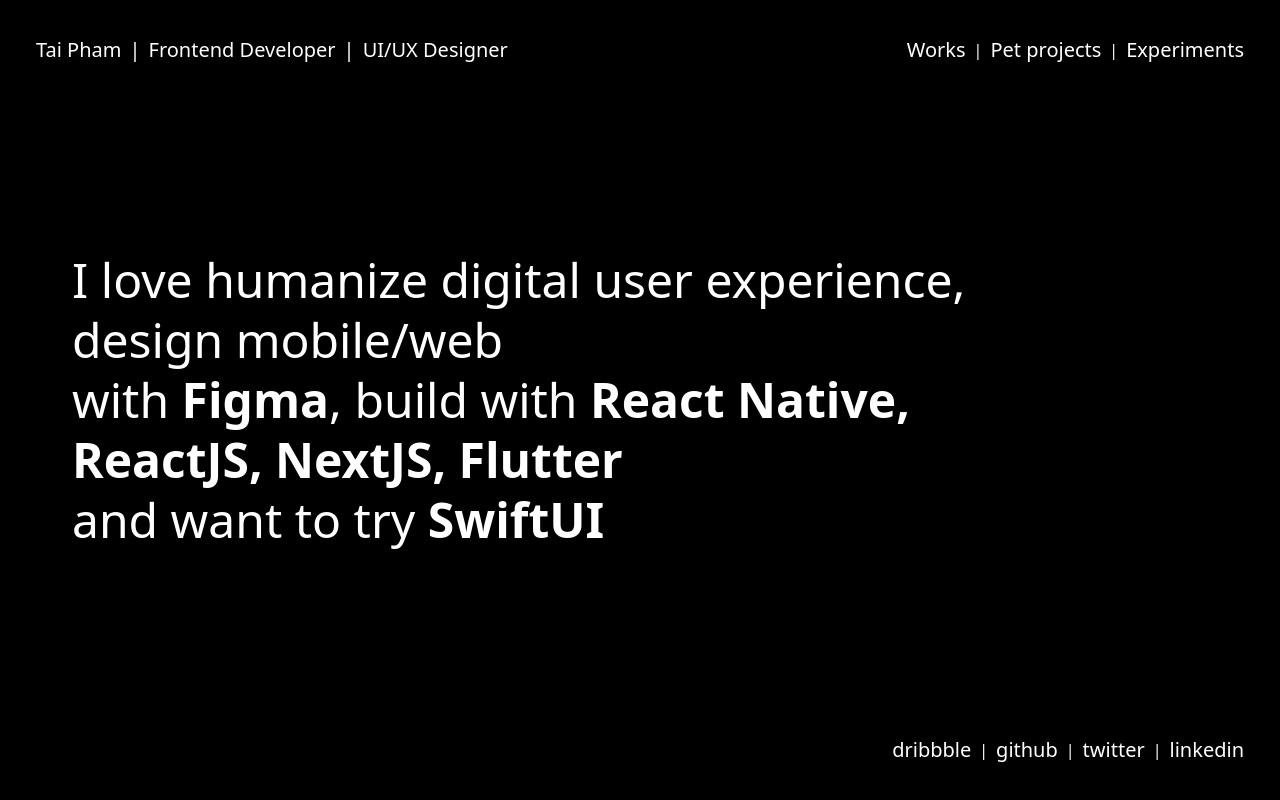
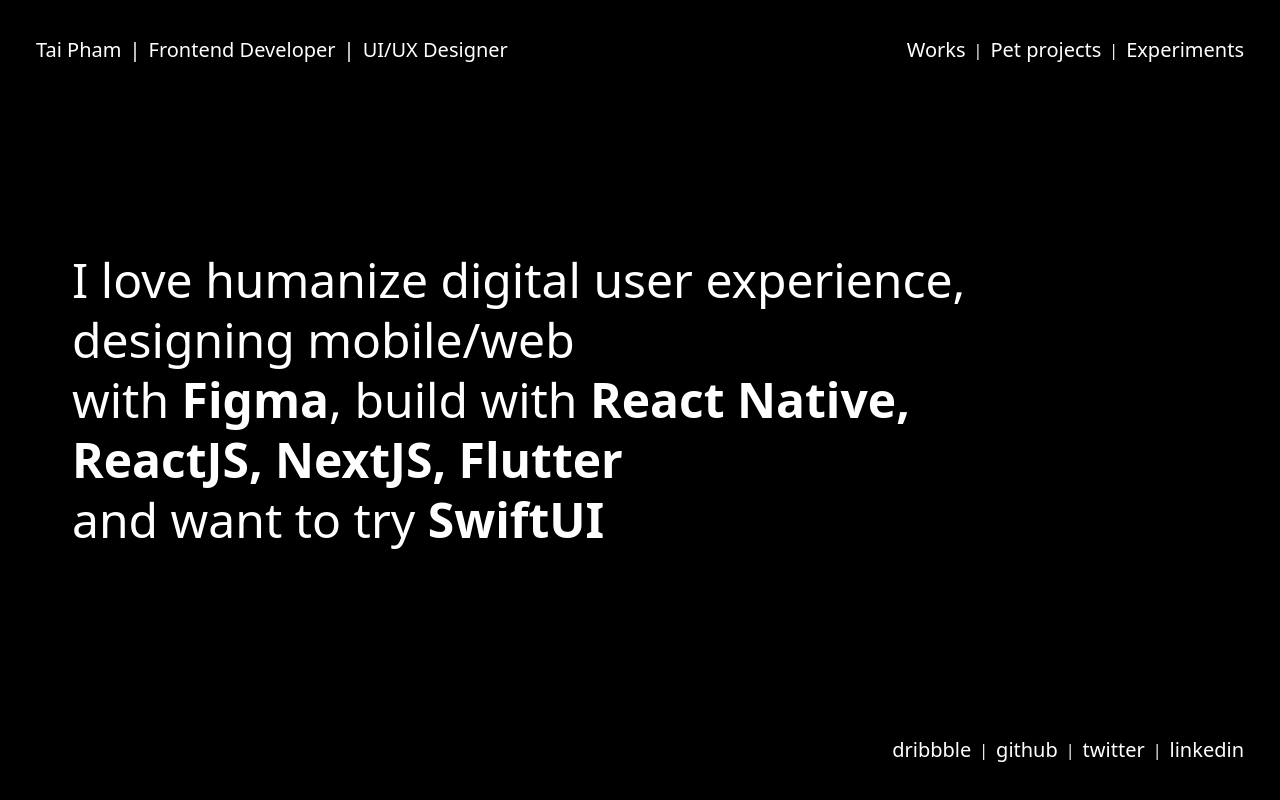
Before and after one commit to taipham1803/taipn.com, a Next.js app: page / in a window 1280 px wide. Shown: the top 800 px of the page. Built offline with nearby package versions, Linux system fonts and the light colour scheme.

Commit message:
fix: grammar

```diff
--- a/src/app/home-page/components/HomePageContainer.jsx
+++ b/src/app/home-page/components/HomePageContainer.jsx
@@ -148,7 +148,7 @@
             </div>
             <div className="flex flex-1 flex-col justify-start sm:justify-center mt-12 sm:mt-0 pl-0 sm:pl-9">
                 <div className="text-white text-center sm:text-left text-3xl sm:text-5xl font-thin pr-0 sm:pr-36 sm:leading-tight leading-snug">
-                    I love humanize digital user experience, design mobile/web
+                    I love humanize digital user experience, designing mobile/web
                     <br />
                     with <span className="font-bold">Figma</span>, build with{' '}
                     <span className="font-bold">
```
